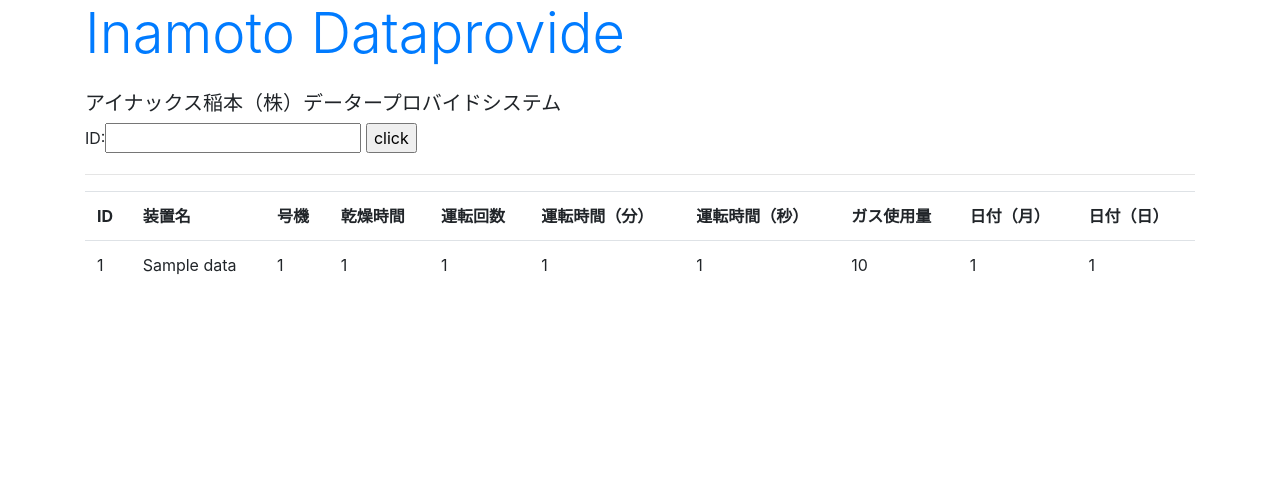
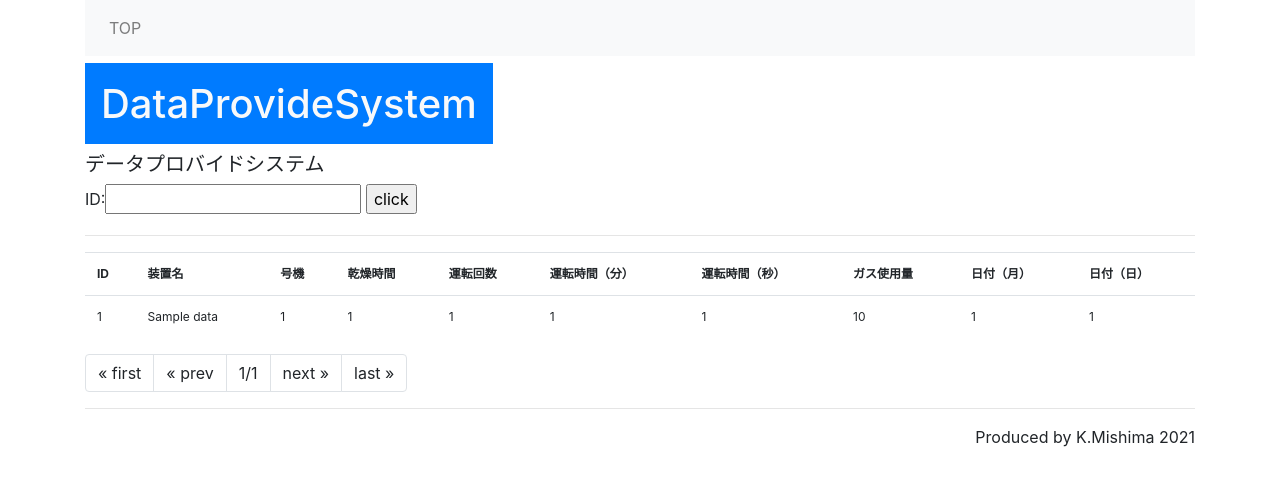
Before and after one commit to kenji1781/dataprovide, a Django app: page /main_app/ in a window 1280 px wide. Shown: the top 486 px of the page. Run offline with Django 3.2, Linux system fonts and the light colour scheme; tables that the repository leaves empty hold one stand-in row (values such as "Sample post"); some libraries are stand-ins or nearby versions.

Commit message:
Pagenator追加

```diff
--- a/dataprovide/main_app/templates/main_app/index.html
+++ b/dataprovide/main_app/templates/main_app/index.html
@@ -1,24 +1,20 @@
-<!DOCTYPE html>
-<html lang="ja">
-<head>
-    <meta charset="utf-8">
-    <title>{{title}}</title>
-    <link rel = "stylesheet" href = "https://stackpath.bootstrapcdn.com/bootstrap/4.3.1/css/bootstrap.min.css"\
-     crossorigin = "anonymous">
-</head>
-<!-- ｛｛ ｝ ｝ で書かれた変数はviewsより読み出される-->
-<!-- ｛％ url *** ％｝ はurls.pyのurlpatternsに書かれている[name=***]に紐づく -->
-<body class="container">
-    <h1 class="display-4 text-primary">{{title}}</h1>
+{% extends 'main_app/layout.html' %}
+{% block title %}DataProvide{% endblock%}
+
+{% block header %}
+    <br>
+    <h1 class="display-5 text-light bg-primary d-inline p-3">{{title}}</h1>
     <p class="h5 mt-4">{{msg|safe}}</p>
+
     <form action="{% url 'index' %}" method="post">
         {% csrf_token %}
         {{ form }}
         <input type="submit" value="click">
     </form>
     <hr>
-
-    <table class="table">
+{% endblock %}
+{% block content %}
+    <table class="table" style="font-size : 12px;">
         <tr>
             <th>ID</th>
             <th>装置名</th>
@@ -31,7 +27,7 @@
             <th>日付（月）</th>
             <th>日付（日）</th>
         </tr>
-    <!--  データベースで読み出した変数dataをitemに転送しデータ分forで回す-->
+<!--  データベースで読み出した変数dataをitemに転送しデータ分forで回す-->
     {% for item in data %}
         <tr>
             <td>{{ item.id }}</td>
@@ -45,10 +41,58 @@
             <td>{{ item.date_m }}</td>
             <td>{{ item.date_d }}</td>
         </tr>
+    {% endfor %}
+    </table>
+<!--  以下ページ制御　-->
+<ul class="pagination">
+    {% if data.has_previous %}
+    <li class="page-item">
+        <a class="page-link" href="{% url 'index' %}">
+            &laquo; first</a>
+    </li>
+    <li class="page-item">
+        <a class="page-link"
+        href="{% url 'index' %}{{data.previous_page_number}}">
+            &laquo; prev</a>
+    </li>
+    {% else %}
+    <li class="page-item">
+        <a class="page-link">
+            &laquo; first</a>
+    </li>
+    <li class="page-item">
+        <a class="page-link">
+            &laquo; prev</a>
+    </li>
+    {% endif %}
+    <li class="page-item">
+        <a class="page-link">
+        {{data.number}}/{{data.paginator.num_pages}}</a>
+    </li>
+    {% if data.has_next %}
+    <li class="page-item">
+        <a class="page-link"
+        href="{% url 'index' %}{{data.next_page_number }}">
+            next &raquo;</a>
+    </li>
+    <li class="page-item">
+        <a class="page-link"
+        href="{% url 'index' %}{{data.paginator.num_pages}}">
+            last &raquo;</a>
+    </li>
+    {% else %}
+    <li class="page-item">
+        <a class="page-link">
+            next &raquo;</a>
+    </li>
+    <li class="page-item">
+        <a class="page-link">
+            last &raquo;</a>
+    </li>
+    {% endif %}
+</ul>
 
 
-    {% endfor %}
 
-    </table>
-</body>
-</html>
+
+{% endblock %}
--- /dev/null
+++ b/dataprovide/main_app/templates/main_app/layout.html
@@ -0,0 +1,31 @@
+{% load static %}
+<!DOCTYPE html>
+<html lang="ja">
+<head>
+    <meta charset="utf-8">
+    <title>{% block title %}{% endblock %}</title>
+    <link rel="stylesheet" href="https://stackpath.bootstrapcdn.com/bootstrap/4.3.1/css/bootstrap.min.css" crossorigin="anonymous">
+</head>
+<body class="container">
+    <nav class="navbar navbar-expand navbar-light bg-light">
+        <ul class="navbar-nav mr-auto">
+<!-- ナビゲーションバーの設定　-->
+            <li class="nav-item">
+                <a class="nav-link" href="{% url 'index' %}">TOP</a>
+            </li>
+
+        </ul>
+    </nav>
+<!-- headerの設定　-->
+    <div>{% block header %}
+
+    {% endblock %}</div>
+<!-- contentの設定　-->
+    <div class="content">{% block content %}
+
+    {% endblock %}</div>
+
+    <hr>
+        <div style="text-align: right;">Produced by K.Mishima 2021</div>
+</body>
+</html>
--- a/dataprovide/main_app/urls.py
+++ b/dataprovide/main_app/urls.py
@@ -6,5 +6,6 @@ path('',views.index,name='index'),でプロジェクトurls.py側にて設定さ
 """
 urlpatterns = [
     path('',views.index,name='index'),
+    path('<int:num>',views.index,name='index'),
     #path('next',views.next,name='next'),
 ]
--- a/dataprovide/main_app/views.py
+++ b/dataprovide/main_app/views.py
@@ -2,16 +2,14 @@ from django.shortcuts import render
 from django.http import HttpResponse
 from .models import machine_data
 from .forms import main_appForm
+from django.core.paginator import Paginator #ページ制御
 
-#urls.pyのpathにある関数が実行する
-def index(request):
-
-
-    #htmlファイル側に使われている変数title,msg等の変数を設定
-    #paramsに辞書形式で設定し、renderで返す。
+def index(request, num=1):
+    data = machine_data.objects.all()
+    page = Paginator(data, 3)
     params = {
-        'title':'Inamoto Dataprovide',
-        'msg':  'アイナックス稲本（株）データープロバイドシステム',
+        'title': 'DataProvideSystem',
+        'msg':'データプロバイドシステム',
         'form': main_appForm(),
         'data': [],
     }
@@ -21,9 +19,48 @@ def index(request):
         params['data'] = [item]
         params['form'] = main_appForm(request.POST)
     else:
-        #データベースを全て読み出す。
-        params['data'] = machine_data.objects.all()
+        #ページ制御
+        data = machine_data.objects.all()
+        page = Paginator(data,7)
+        params['data'] = page.get_page(num)
 
+    return render(request, 'main_app/index.html', params)
+
+
+
+
+
+
+
+
+
+
+
+
+
+
+"""
+#urls.pyのpathにある関数が実行する
+def index(request,pnum=1):
+
+    #htmlファイル側に使われている変数title,msg等の変数を設定
+    #paramsに辞書形式で設定し、renderで返す。
+    params = {
+        'title':'Data Provide System',
+        'msg':  'データープロバイドシステム',
+        'form': main_appForm(),
+        'data': [],
+    }
+    if (request.method == 'POST'):
+        num = request.POST['id']
+        item = machine_data.objects.get(id=num)
+        params['data'] = [item]
+        params['form'] = main_appForm(request.POST)
+    else:
+        #ページ制御
+        data = machine_data.objects.all()
+        page = Paginator(data,7)
+        params['data'] = page.get_page(pnum)
 
     #renderの罤２引数にてどのhtmlファイルを読み出すか指定している
     return render(request,'main_app/index.html',params)
@@ -40,5 +77,5 @@ def next(request):
     }
      #renderの罤２引数にてどのhtmlファイルを読み出すか指定している
     return render(request,'main_app/index.html',params)
-
+"""
 # Create your views here.
```
Also changed, not shown: dataprovide/main_app/templates/main_app/index copy.html (added, +56 -0 lines).
